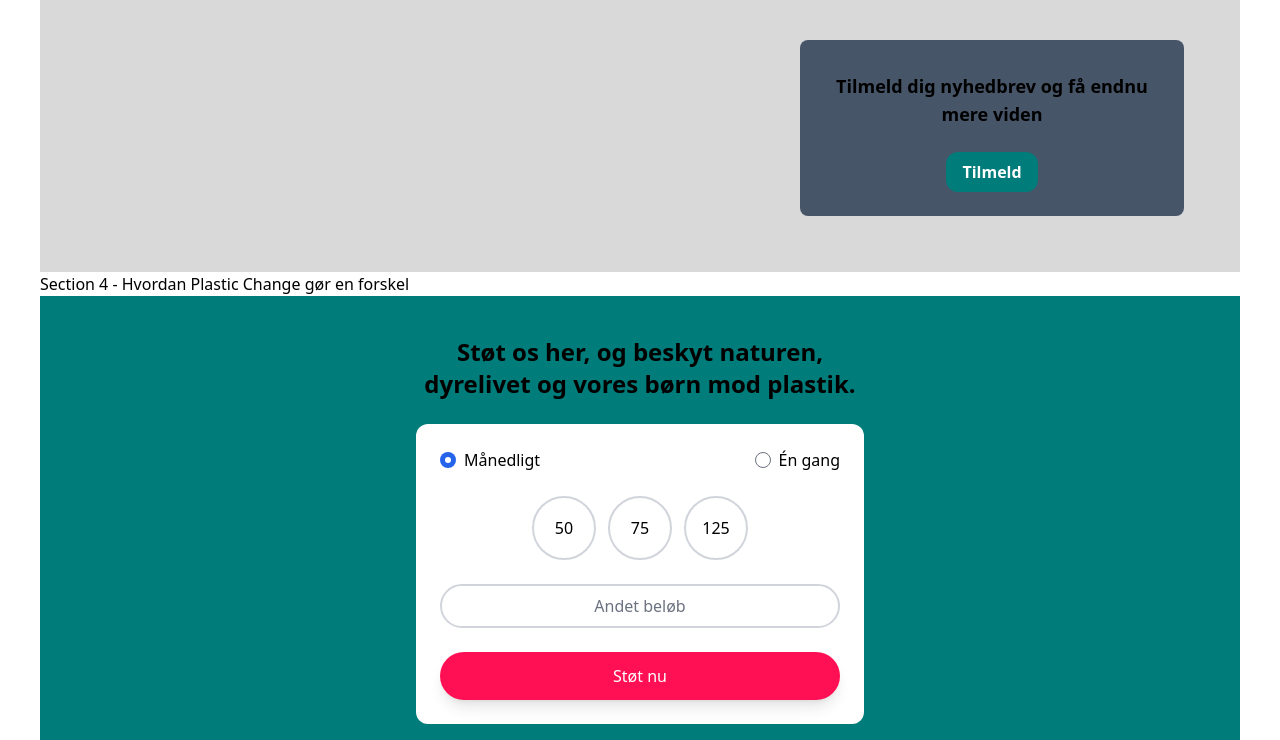
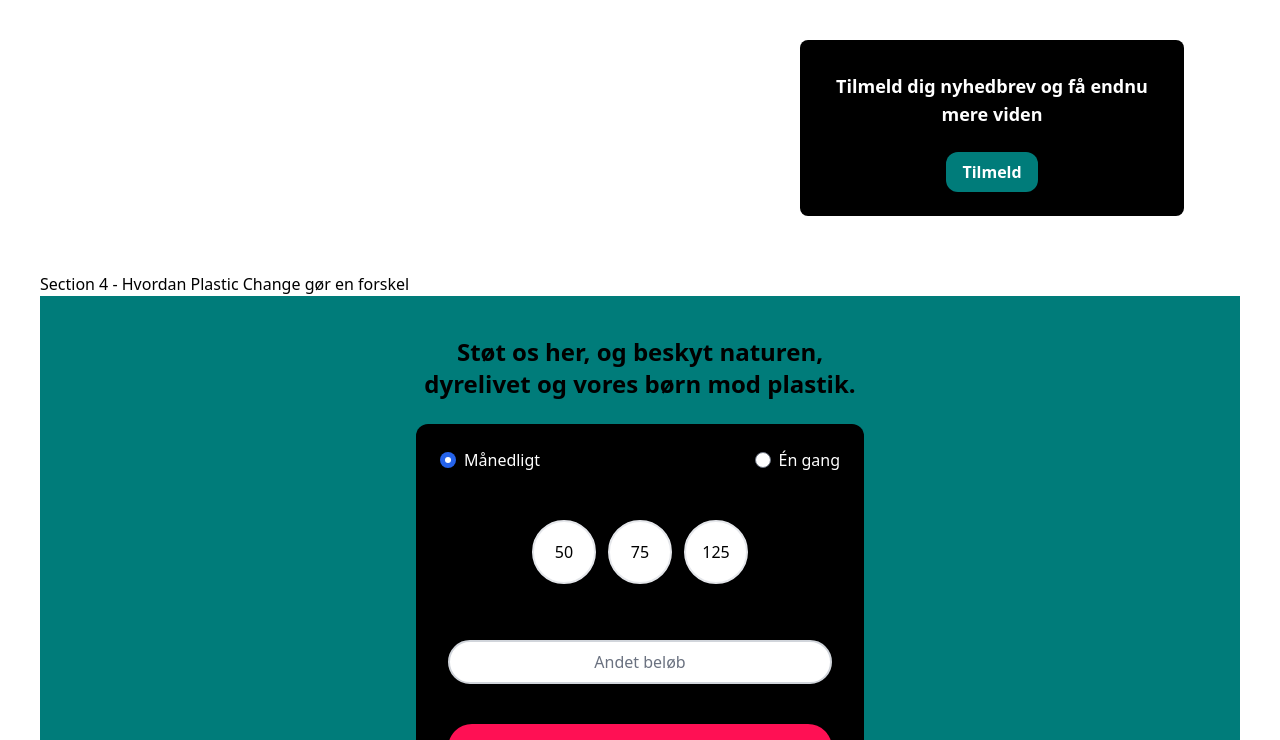
Before and after one commit to KamillaHA/SingleUseSucks, an Astro site: page / in a window 1280 px wide. Shown: the part 2060-2800 px from the top of the page. Built offline with nearby package versions, Linux system fonts and the light colour scheme; Astro itself is replaced by a stand-in of ours.

Commit message:
Nye farver

```diff
--- a/src/components/Problemet.astro
+++ b/src/components/Problemet.astro
@@ -2,9 +2,9 @@
 import PrimaryBtn from "../components/PrimaryBtn.astro";
 import SecondaryBtn from "../components/SecondaryBtn.astro";
 ---
-<section id="Problemet" class="bg-[#D9D9D9] p-4">
+<section id="Problemet" class="p-4">
   <div class="flex justify-start items-center m-10">
-    <div class="bg-[#475569] font-semibold p-4 md:p-6 rounded-lg flex flex-col items-center space-y-4 max-w-sm">
+    <div class="bg-black text-white font-semibold p-4 md:p-6 rounded-lg flex flex-col items-center space-y-4 max-w-sm">
 
       <h2 class="text-lg p-2 text-center">Du kan lave en engangsdonation eller oprette et medlemsskab her</h2>
 
@@ -39,7 +39,7 @@ import SecondaryBtn from "../components/SecondaryBtn.astro";
   </div>
 
 <div class="flex justify-end items-center m-10">
-  <div class="bg-[#475569] font-semibold p-4 md:p-6 rounded-lg flex flex-col items-center space-y-4 max-w-sm">
+  <div class="bg-black text-white font-semibold p-4 md:p-6 rounded-lg flex flex-col items-center space-y-4 max-w-sm">
 
     <h2 class="text-lg p-2 text-center">Tilmeld dig nyhedbrev og få endnu mere viden</h2>
 
--- a/src/components/Støt.astro
+++ b/src/components/Støt.astro
@@ -5,29 +5,29 @@ import PrimaryBtn from "../components/PrimaryBtn.astro";
 
   <h2 class="text-2xl font-semibold text-center m-6 max-w-md mx-auto">Støt os her, og beskyt naturen, dyrelivet og vores børn mod plastik.</h2>
 
-  <form id="donation-form" class="bg-white rounded-xl p-6 m-6 mx-auto max-w-md">
+  <form id="donation-form" class="bg-black rounded-xl p-6 m-6 mx-auto max-w-md">
     <div class="flex justify-between mb-6">
       <label class="flex items-center space-x-2">
         <input type="radio" name="frequency" class="radio accent-[#FF1054]" checked />
-        <span>Månedligt</span>
+        <span class="text-white">Månedligt</span>
       </label>
       <label class="flex items-center space-x-2">
         <input type="radio" name="frequency" class="radio accent-[#FF1054]" />
-        <span>Én gang</span>
+        <span class="text-white">Én gang</span>
       </label>
     </div>
 
-    <div class="flex justify-center space-x-3 mb-6">
-      <button type="button" class="donation-amount w-16 h-16 bg-white border-2 border-gray-300 rounded-full focus:outline-none focus: focus:bg-[#FF1054]">50</button>
-      <button type="button" class="donation-amount w-16 h-16 bg-white border-2 border-gray-300 rounded-full focus:outline-none focus: focus:bg-[#FF1054]">75</button>
-      <button type="button" class="donation-amount w-16 h-16 bg-white border-2 border-gray-300 rounded-full focus:outline-none focus:focus:bg-[#FF1054]">125</button>
+    <div class="flex justify-center space-x-3 mb-6 p-6">
+      <button type="button" class="donation-amount w-16 h-16 bg-white border-2 rounded-full focus:outline-none focus: focus:bg-[#FF1054]">50</button>
+      <button type="button" class="donation-amount w-16 h-16 bg-white border-2 rounded-full focus:outline-none focus: focus:bg-[#FF1054]">75</button>
+      <button type="button" class="donation-amount w-16 h-16 bg-white border-2 rounded-full focus:outline-none focus:focus:bg-[#FF1054]">125</button>
     </div>
 
-    <div class="flex justify-center mb-6">
+    <div class="flex justify-center mb-6 p-2">
       <input type="text" placeholder="Andet beløb" class="input border-2 border-gray-300 rounded-full text-center py-2 px-4 w-full"/>
     </div>
 
-    <div class="flex justify-center">
+    <div class="flex justify-center p-2">
       <button type="submit" class="primary-btn bg-[#FF1054] text-white rounded-full py-3 px-6 w-full focus:outline-none shadow-lg transform transition hover:scale-105 duration-300 ease-in-out">Støt nu</button>
     </div>
   </form>
--- a/src/layouts/MainLayout.astro
+++ b/src/layouts/MainLayout.astro
@@ -24,7 +24,7 @@ const { title } = Astro.props;
     <title>{Astro.props.title}</title>
   </head>
   <body>
-    <header class="bg-[#A2A6B4]">
+    <header class="bg-black">
       <Header />
     </header>
 
```
